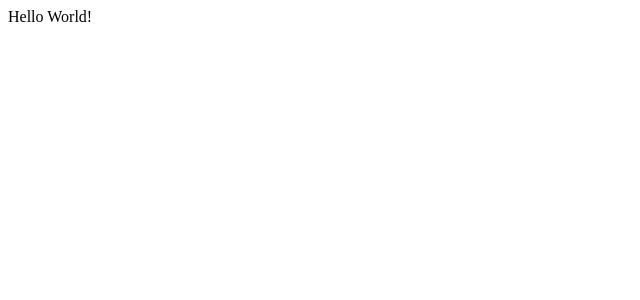
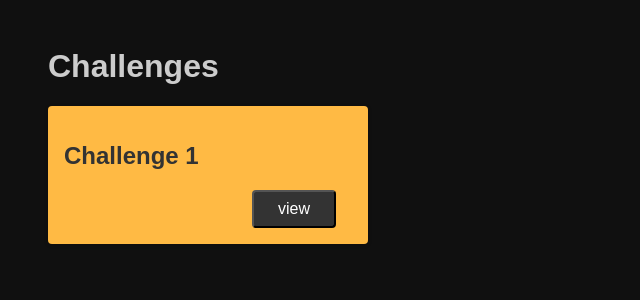
Before and after one commit to stephenKaliman/react-demo, a React (Create React App) app in the folder demo-app/: page / in a window 1280 px wide. Shown: the top 300 px of the page, without its empty margins (0-640 px from the left). Built offline with nearby package versions, Linux system fonts and the light colour scheme.

Commit message:
Step 2: add some relevant content

```diff
--- a/demo-app/src/App.js
+++ b/demo-app/src/App.js
@@ -1,6 +1,14 @@
 function App() {
   return (
-    <div>Hello World!</div>
+    <div>
+      <h1>Challenges</h1>
+      <div className='chall'> {/* note: since 'class' is a reserved react term, we use className */}
+        <h2>Challenge 1</h2>
+        <div className='actions'>
+          <button className='button'>view</button>
+        </div>
+      </div>
+    </div>
   );
 }
 
--- /dev/null
+++ b/demo-app/src/index.css
@@ -0,0 +1,78 @@
+* {
+    box-sizing: border-box;
+  }
+
+  body {
+    font-family: sans-serif;
+    margin: 3rem;
+    background-color: #101010;
+  }
+
+  h1 {
+    color: #CCCCCC;
+  }
+
+  h2 {
+      color: #333333;
+  }
+
+  .button {
+    font: inherit;
+    padding: 0.5rem 1.5rem;
+    cursor: pointer;
+    border-radius: 4px;
+    background-color: #333333;
+    color: white;
+    margin: 0 1rem;
+  }
+
+  .button:hover {
+    background-color: #202020;
+    border-color: #f44d8a;
+  }
+
+  .chall {
+    background-color: #FFBA44;
+    border-radius: 4px;
+    box-shadow: 0 1px 4px rgba(0, 0, 0, 0.2);
+    padding: 1rem;
+    width: 20rem;
+  }
+
+  .actions {
+    text-align: right;
+  }
+
+  /* the stuff below this comment is not being used yet */
+
+  .btn--alt {
+    background-color: transparent;
+    color: #800040;
+  }
+
+  .btn--alt:hover {
+    background-color: #f8dae9;
+  }
+
+  .popup {
+    box-shadow: 0 1px 4px rgba(0, 0, 0, 0.2);
+    border-radius: 6px;
+    background-color: white;
+    padding: 1rem;
+    text-align: center;
+    width: 30rem;
+    z-index: 10;
+    position: fixed;
+    top: 20vh;
+    left: calc(50% - 15rem);
+  }
+
+  .backdrop {
+    position: fixed;
+    z-index: 1;
+    background-color: rgba(0, 0, 0, 0.75);
+    width: 100%;
+    height: 100vh;
+    top: 0;
+    left: 0;
+  }
--- a/demo-app/src/index.js
+++ b/demo-app/src/index.js
@@ -2,6 +2,7 @@
 import ReactDOM from 'react-dom';
 
 import App from './App';
+import './index.css'
 
 ReactDOM.render(
     <App />,document.getElementById('root')
```
